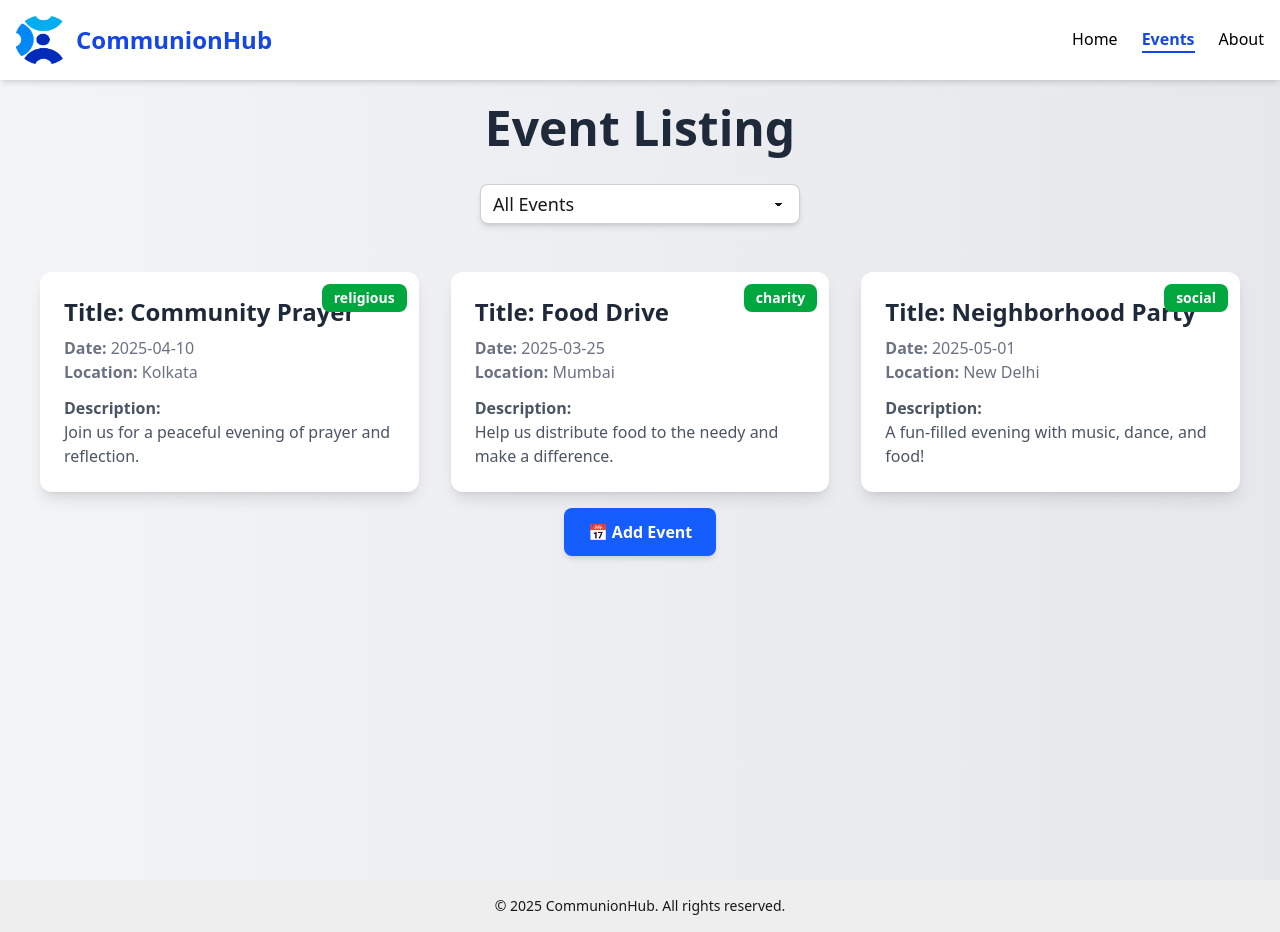
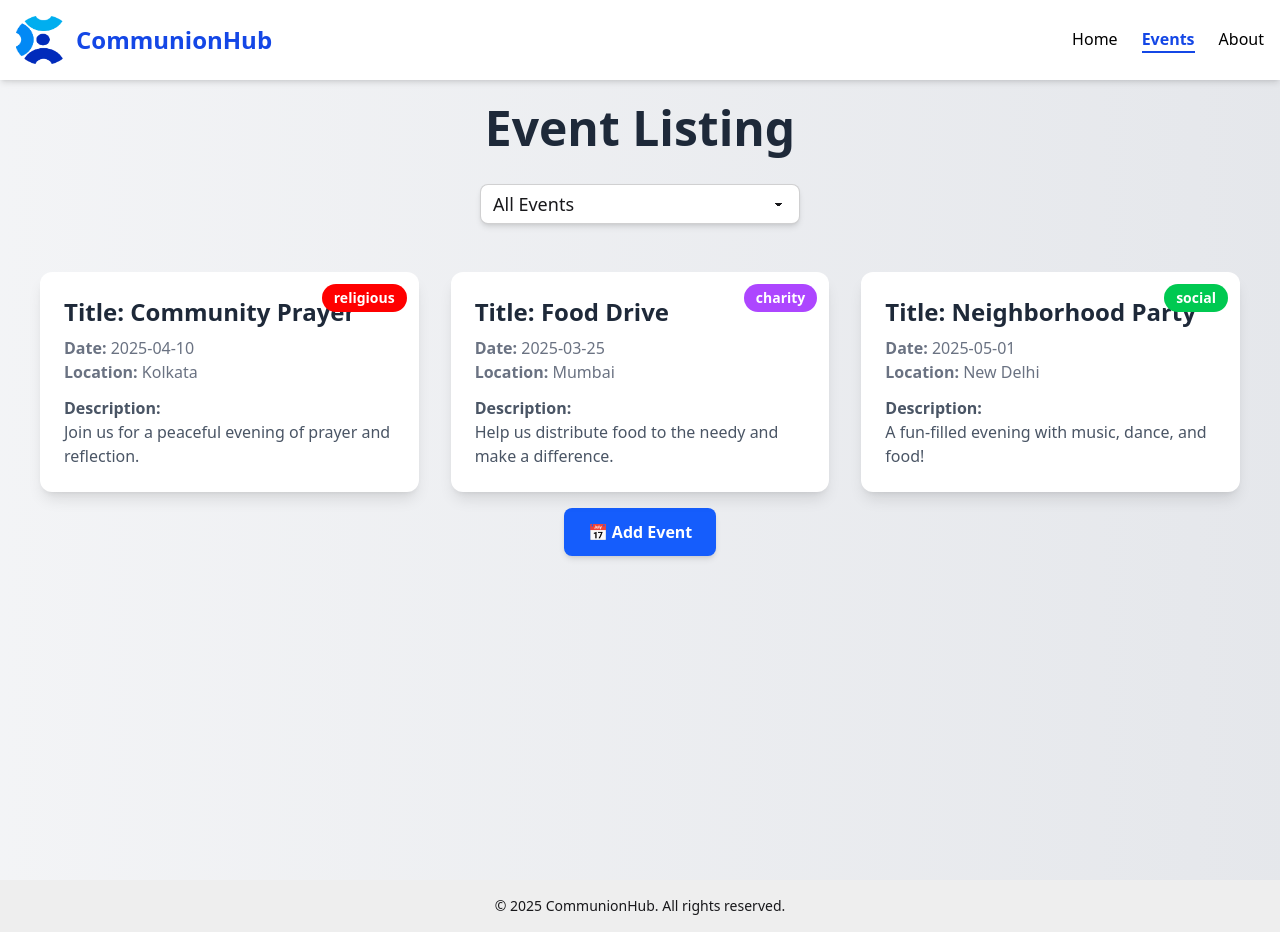
Before and after one commit to S-Khan786/CommunionHub-Project, a React (Vite) app: page /events in a window 1280 px wide. Built offline with nearby package versions, Linux system fonts and the light colour scheme.

Commit message:
Added color for different category badge

```diff
--- a/src/components/EventList.jsx
+++ b/src/components/EventList.jsx
@@ -1,6 +1,73 @@
+// import React from "react";
+
+// const EventList = ({ events }) => {
+//   return (
+//     <div className="grid grid-cols-1 sm:grid-cols-2 md:grid-cols-3 gap-8 p-4">
+//       {events.map((event, index) => (
+//         <div
+//           key={index}
+//           className="relative bg-white shadow-lg rounded-xl overflow-hidden hover:scale-105 transition-transform"
+//         >
+//           {/* Category Badge (Top-Right Corner) */}
+//           <span
+//             className={`absolute top-3 right-3 px-3 py-1 rounded-full text-sm font-semibold text-white ${
+//               event.category === "Religious"
+//                 ? "bg-blue-500"
+//                 : event.category === "Social"
+//                 ? "bg-green-500"
+//                 : "bg-green-600 hover:bg-green-700 text-white font-bold rounded-lg"
+//             }`}
+//           >
+//             {event.category}
+//           </span>
+
+//           <div className="p-6">
+//             {/* Event Title */}
+//             <h2 className="text-2xl font-bold text-gray-800">
+//               <strong>Title:</strong> {event.title}
+//             </h2>
+
+//             {/* Event Date & Location */}
+//             <p className="text-gray-500 mt-2">
+//               <strong>Date:</strong> {event.date}
+//             </p>
+//             <p className="text-gray-500">
+//               <strong>Location:</strong> {event.location}
+//             </p>
+
+//             {/* Description */}
+//             <p className="text-gray-600 mt-3">
+//               <strong>Description:</strong>{" "}
+//               <span className="block">{event.description}</span>
+//             </p>
+//           </div>
+//         </div>
+//       ))}
+//     </div>
+//   );
+// };
+
+// export default EventList;
+
+
+
 import React from "react";
 
 const EventList = ({ events }) => {
+  // Function to determine badge color based on category
+  const getCategoryBadgeColor = (category) => {
+    switch (category.toLowerCase()) {
+      case "religious":
+        return "bg-[rgb(255,0,0)]"; // Blue
+      case "social":
+        return "bg-green-500"; // Green
+      case "charity":
+        return "bg-purple-500"; // Purple
+      default:
+        return "bg-gray-500"; // Default (Gray)
+    }
+  };
+
   return (
     <div className="grid grid-cols-1 sm:grid-cols-2 md:grid-cols-3 gap-8 p-4">
       {events.map((event, index) => (
@@ -10,13 +77,7 @@ const EventList = ({ events }) => {
         >
           {/* Category Badge (Top-Right Corner) */}
           <span
-            className={`absolute top-3 right-3 px-3 py-1 rounded-full text-sm font-semibold text-white ${
-              event.category === "Religious"
-                ? "bg-blue-500"
-                : event.category === "Social"
-                ? "bg-green-500"
-                : "bg-green-600 hover:bg-green-700 text-white font-bold rounded-lg"
-            }`}
+            className={`absolute top-3 right-3 px-3 py-1 rounded-full text-sm font-semibold text-white ${getCategoryBadgeColor(event.category)}`}
           >
             {event.category}
           </span>
@@ -37,7 +98,7 @@ const EventList = ({ events }) => {
 
             {/* Description */}
             <p className="text-gray-600 mt-3">
-              <strong>Description:</strong>{" "}
+              <strong>Description:</strong>
               <span className="block">{event.description}</span>
             </p>
           </div>
--- a/src/pages/Home.jsx
+++ b/src/pages/Home.jsx
@@ -62,7 +62,7 @@ const Home = () => {
         </p>
         <Link to="/events">
           <button
-            className="mt-6 px-6 py-3 bg-purple-600 hover:bg-purple-700 text-white rounded-lg text-lg font-medium shadow-md transition-all shadow-md
+            className="mt-6 px-6 py-3 bg-purple-600 hover:bg-purple-700 text-white rounded-lg text-lg font-medium shadow-md
                            transition-all transform hover:scale-105 active:scale-95 cursor-pointer"
           >
             Explore Events
@@ -70,7 +70,7 @@ const Home = () => {
         </Link>
         <Link to="/about">
           <button
-            className="ml-5 mt-6 px-6 py-3 text-purple-700 rounded-lg text-lg font-medium shadow-md transition-all border-1 border-purple-600 shadow-md
+            className="ml-5 mt-6 px-6 py-3 text-purple-700 rounded-lg text-lg font-medium border-1 border-purple-600 shadow-md
                            transition-all transform hover:scale-105 active:scale-95 cursor-pointer"
           >
             Learn More
```
